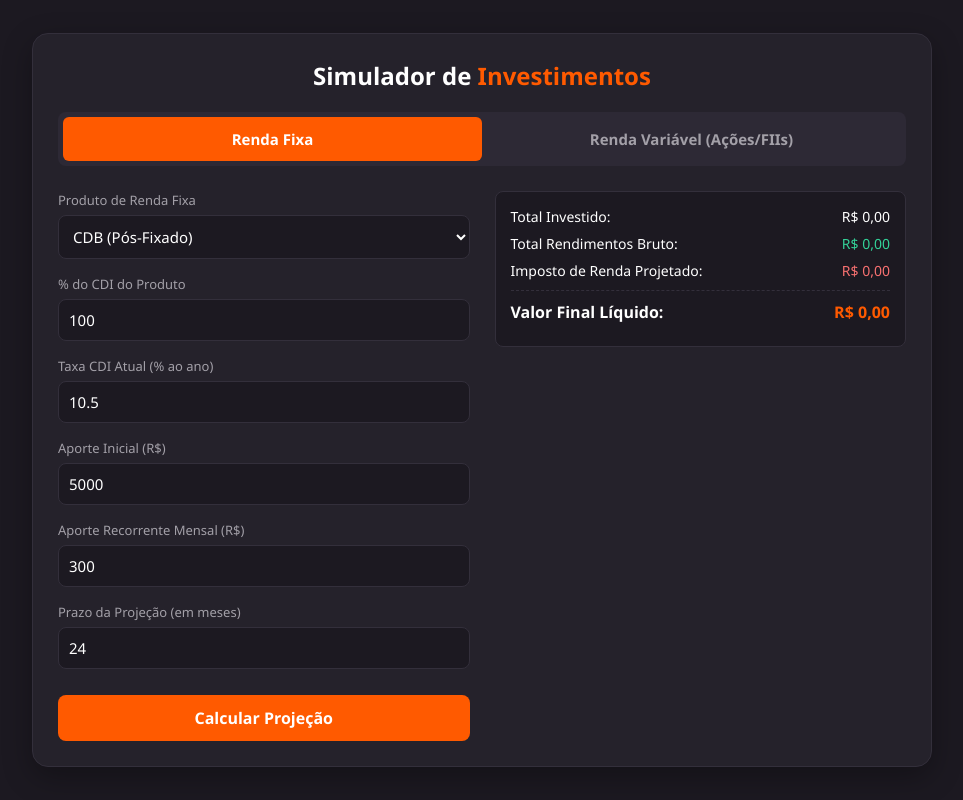
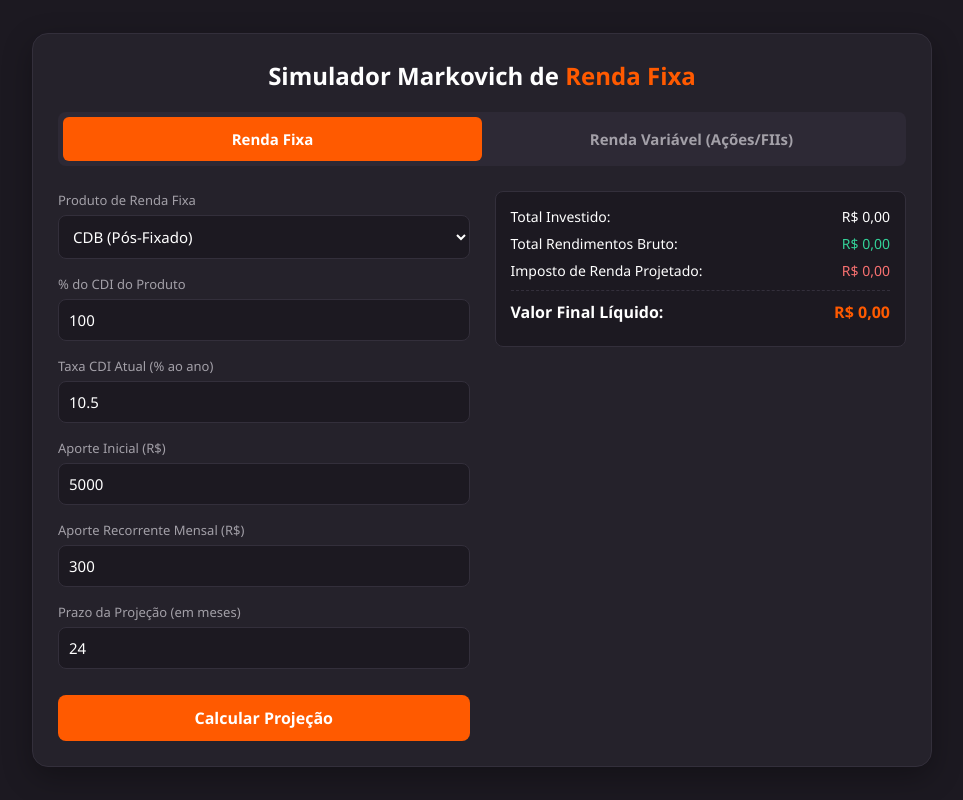
Before and after one commit to marcosbarrosomachado3-hub/SMarkovich, a plain HTML site: page index.html in a window 1280 px wide. Shown: the whole page, without its empty margins (158-1121 px from the left). Drawn offline with Linux system fonts and the light colour scheme.

Commit message:
Update index.html

```diff
--- a/index.html
+++ b/index.html
@@ -3,7 +3,7 @@
 <head>
     <meta charset="UTF-8">
     <meta name="viewport" content="width=device-width, initial-scale=1.0">
-    <title>Simulador de Investimentos Renda Fixa e Variável</title>
+    <title>Simulador Markovich de Renda Fixa</title>
     <!-- Chart.js para o gráfico de evolução -->
     <script src="https://jsdelivr.net"></script>
     <style>
@@ -184,7 +184,7 @@
 <body>
 
 <div class="container">
-    <h1>Simulador de <span>Investimentos</span></h1>
+    <h1>Simulador Markovich de <span>Renda Fixa</span></h1>
 
     <!-- Alternador de Abas -->
     <div class="tabs">
```
